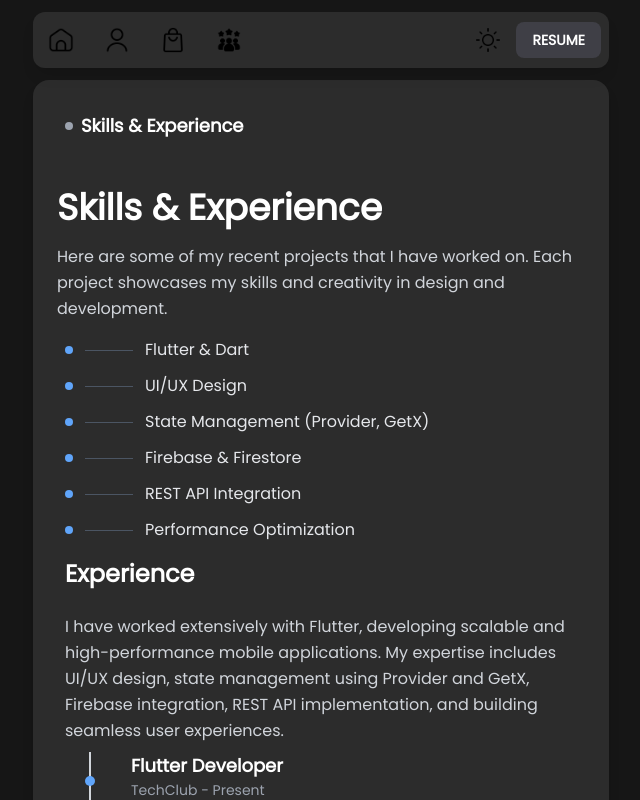
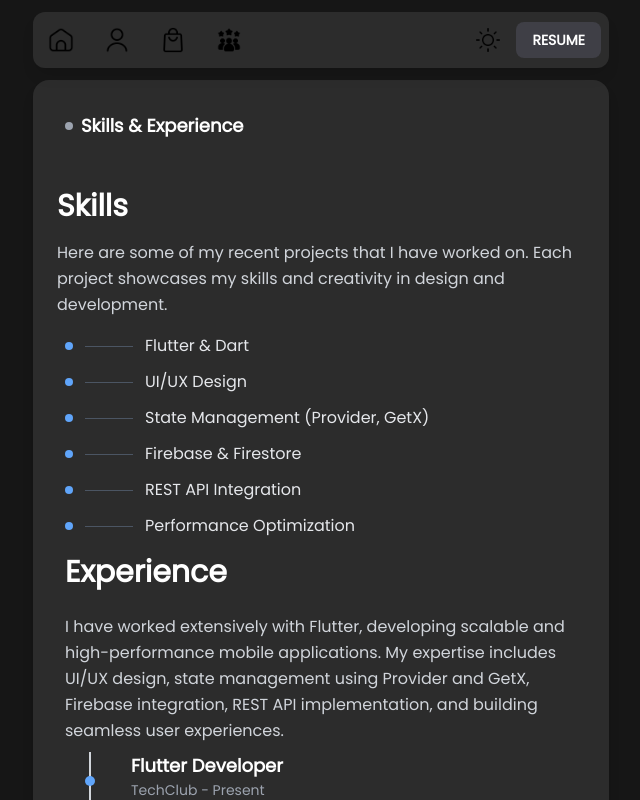
Before and after one commit to MuhammadAhmad338/MyOwnPortfolio, a Next.js app: page /skills in a window 1280 px wide. Shown: the top 800 px of the page, without its empty margins (319-959 px from the left). Built offline with nearby package versions, Linux system fonts and the light colour scheme.

Commit message:
latest commits

```diff
--- a/app/skills/page.tsx
+++ b/app/skills/page.tsx
@@ -67,7 +67,7 @@ const Skills = () => {
             </div>
 
             <div className='px-4 pb-4'>
-                <h1 className="text-4xl font-bold mb-4 transition-all duration-500">Skills & Experience</h1>
+                <h1 className="text-3xl font-bold mb-4 transition-all duration-500">Skills</h1>
                 <p className={`
           ${darkMode ? 'text-gray-300' : 'text-gray-600'}
           leading-relaxed
@@ -106,7 +106,7 @@ const Skills = () => {
             </ul>
 
             <div className="px-6 py-4">
-                <h2 className="text-2xl font-semibold mb-6 transition-all duration-500">
+                <h2 className="text-3xl font-semibold mb-6 transition-all duration-500">
                     Experience
                 </h2>
                 <p className={`${darkMode ? 'text-gray-300' : 'text-gray-600'} leading-relaxed transition-all duration-500`}>
```
